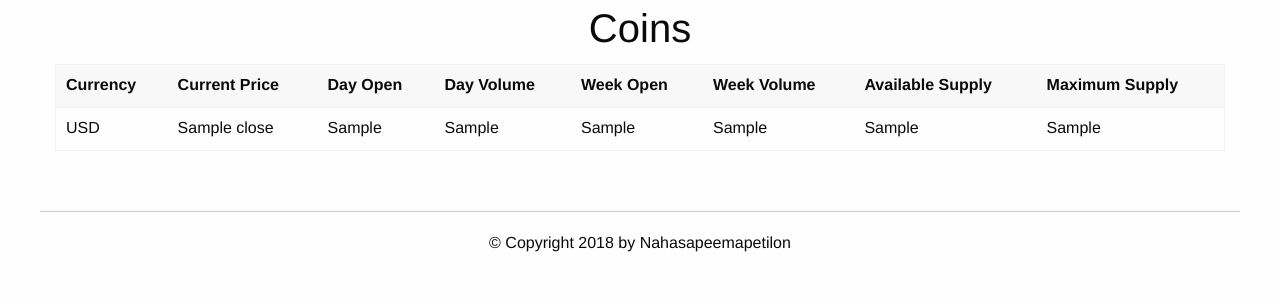
After one commit to adil11111/SDFP, a Flask app: template templates/coins.html in a window 1280 px wide. The commit adds this page. Shown: the top 300 px of the page. Run offline with Flask 2, Linux system fonts and the light colour scheme; the template is opened without the code that fills it: most values are stand-ins (such as "Sample title", 1, 10 or a date in 2020); parts of the project's set-up code (start-up, migrations or seed data) failed here and were passed over; some libraries are stand-ins or nearby versions.

Commit message:
Add coins.html to display dashboard info regarding coins

```diff
--- a/app.py
+++ b/app.py
@@ -195,6 +195,10 @@ def chart():
             stuff = graph.BTC_price(start, end)
         return render_template('charts.html', notLoggedIn=noUser(), stuff=stuff)
 
+@app.route("/coins")
+def coins():
+   return render_template('coins.html', big_dict = crypto.dashboard())
+
 if __name__=="__main__":
     app.debug=True
     app.run()
--- /dev/null
+++ b/templates/coins.html
@@ -0,0 +1,39 @@
+{% extends "layout.html" %}
+
+{% block title %} Coins {% endblock %}
+
+{% block pageTop %}
+
+<h2 class="text-center"> Coins </h2>
+<div class="grid-container">
+	<table class="hover">
+		<thead>
+			<tr>
+				<th>Currency</th>
+				<th>Current Price</th>
+				<th>Day Open</th>
+				<th>Day Volume</th>
+				<th>Week Open</th>
+				<th>Week Volume</th>
+				<th>Available Supply</th>
+				<th>Maximum Supply</th>
+			</tr>
+		</thead>
+		<tbody>
+		{% for dict in big_dict %}
+			<tr>
+				<td> {{ dict.currency }} </td>
+				<td> {{ dict.close }} </td>
+				<td> {{ dict.dayOpen }} </td>
+				<td> {{ dict.dayVolume }} </td>
+				<td> {{ dict.weekOpen }} </td>
+				<td> {{ dict.weekVolume }} </td>
+				<td> {{ dict.availableSupply }} </td>
+				<td> {{ dict.maxSupply }} </td>
+			</tr>
+		{% endfor %}
+		</tbody>
+	</table>
+</div>
+
+{% endblock %}
--- a/util/crypto.py
+++ b/util/crypto.py
@@ -131,6 +131,11 @@ def exchange_candles_csv_url(interval, exchange, market, start = None, end = Non
         url = API_LINK + 'candles?key=' + API_KEY + '&interval=' + interval + '&exchange=' + exchange + '&market=' + market + '&start=' + start + 'T00%3A00%3A00Z' + '&end=' + end + 'T00%3A00%3A00Z' + "&format=csv"
         return url
 
+def dashboard():
+    url = API_LINK + "dashboard?key=" + API_KEY
+    response = urllib.request.urlopen(url)
+    return json.loads(response.read())
+
 def list_coins():
     '''Returns a list of coins available on the Nomics API'''
     list_of_coins = []
@@ -151,3 +156,4 @@ def list_coins():
 #print(exchange_candles('1m', 'binance', 'BTCETH', None, '2018-12-30'))
 #print(exchange_candles('1m', 'binance', 'BTCETH', '2018-12-01' , '2018-12-30'))
 #print(exchange_candles_csv('1m', 'binance', 'BTCETH', '2018-12-01' , '2018-12-30'))
+print(dashboard())
--- a/util/graph.py
+++ b/util/graph.py
@@ -28,6 +28,7 @@ def gen_candlestick(data, market):
     new_header = ['timestamp', 'low', 'open', 'close', 'high', 'volume', 'num_trades']
     df = pd.read_csv(data)
     df.columns = new_header
+
     '''
     debugging
     print(df)
```
Also changed, not shown: templates/home.html (+3 -10 lines).
